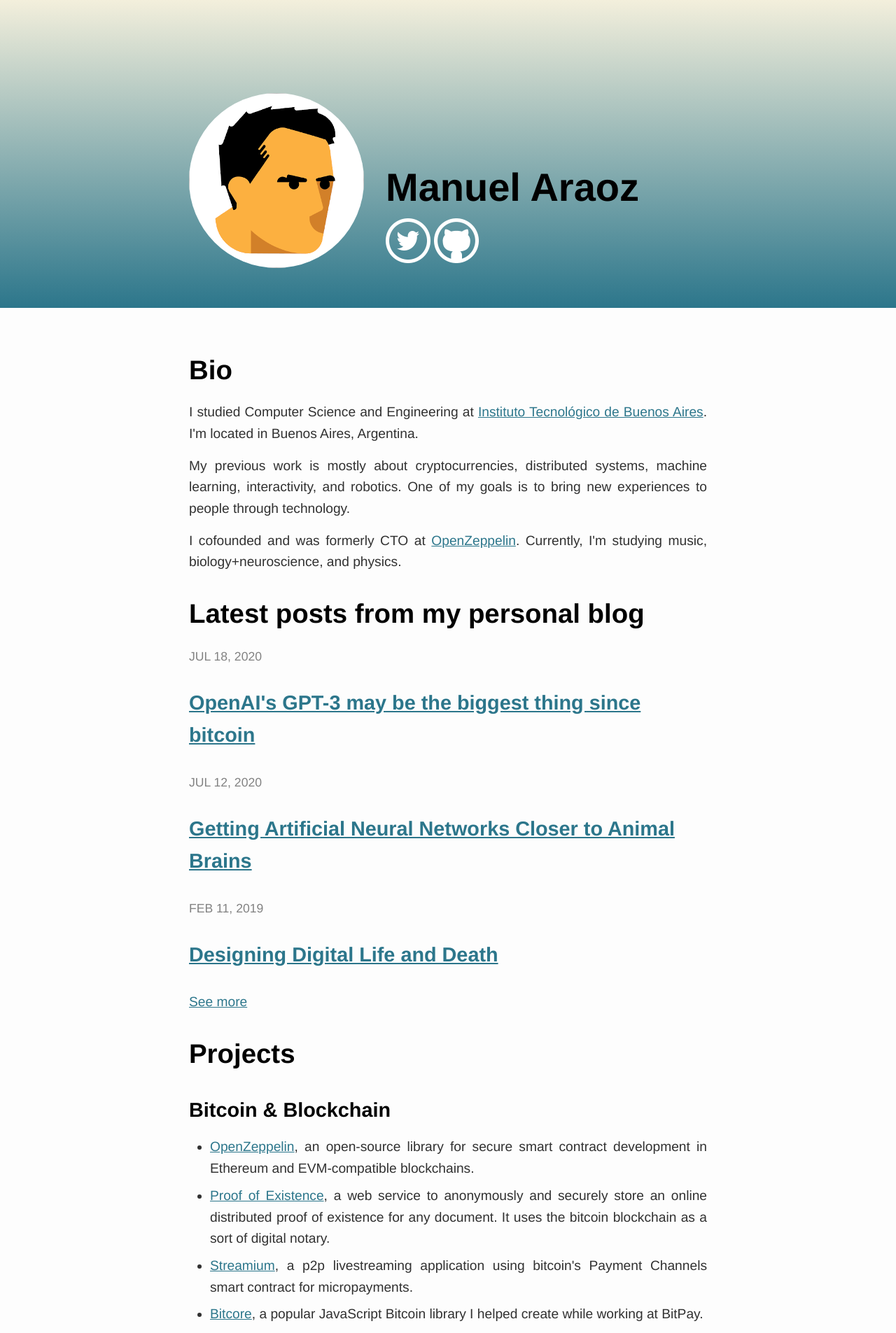
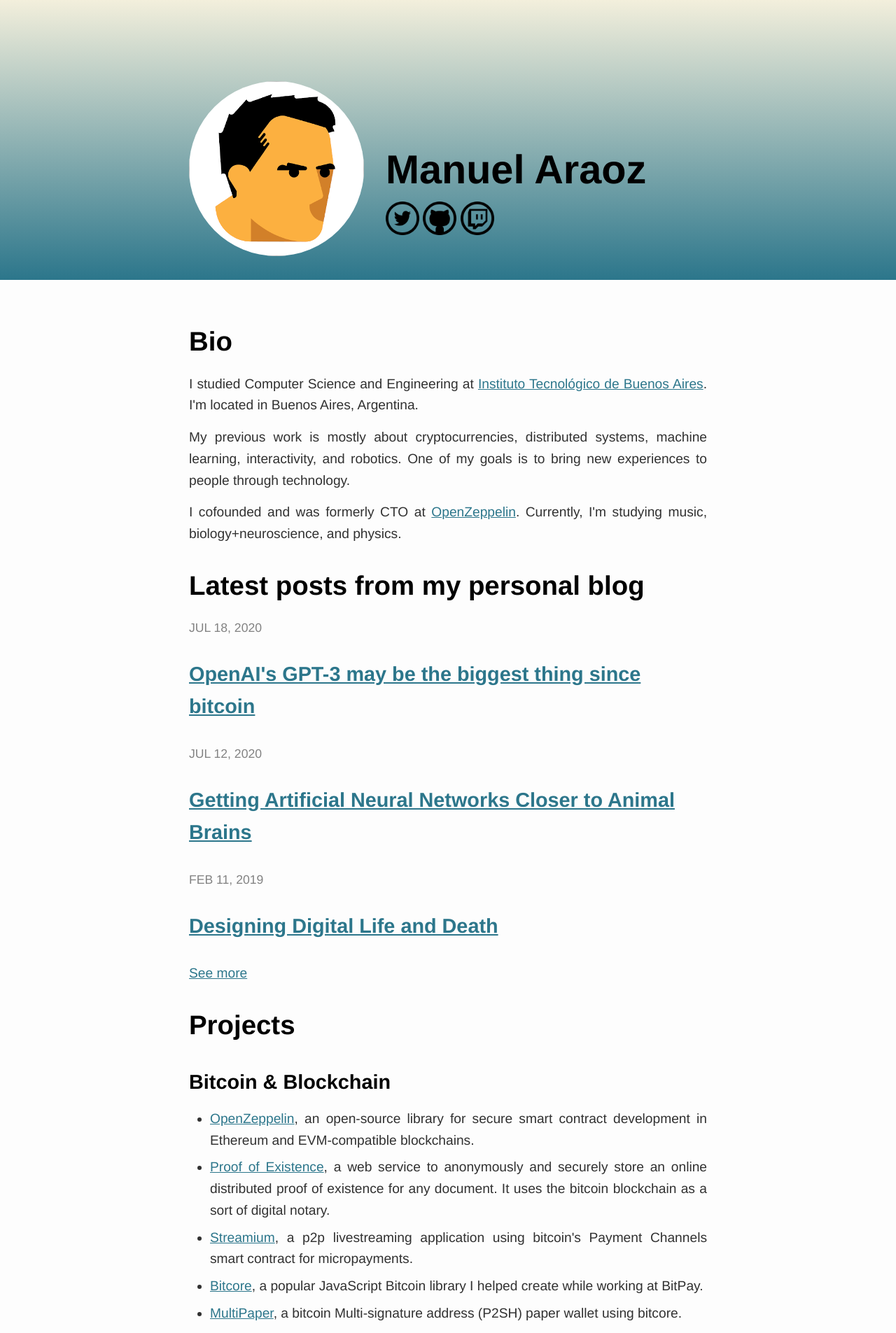
Before and after one commit to tobyornottobe/maraoz.github.io, a Jekyll site: the page built from index.html, in a window 1280 px wide. Shown: the top 1905 px of the page at 70% size. Built offline with Jekyll 4.4.1, drawn with Linux system fonts in a browser that asks for light colours.

Commit message:
responsive home header

```diff
--- a/_includes/head.html
+++ b/_includes/head.html
@@ -1,6 +1,6 @@
 <head>
     <meta charset="utf-8">
-    <meta name="viewport" content="width=device-width initial-scale=1" />
+    <meta name="viewport" content="width=device-width, initial-scale=1.0" />
     <meta http-equiv="X-UA-Compatible" content="IE=edge">
 
     <title>{% if page.title %}{{ page.title }}{% else %}{{ site.title }}{% endif %}</title>
--- a/_layouts/landing.html
+++ b/_layouts/landing.html
@@ -6,18 +6,21 @@
   <body>
 
     <div class="cover">
-      <canvas id="coverCanvas" height="100"> </canvas>
       <div class="wrapper">
-        <img width="250" height="250" class="avatar" />
+        <img class="avatar" />
         <div class="coverCard">
           <h1 class="name">Manuel Araoz</h1>
           <div style="padding-bottom: 64px;">
             <a href="https://twitter.com/maraoz" style="text-decoration:none;">
-              <img src="/img/zwitter.png" width="64" alt="ywitter"></img>
+              <img class="invert" src="/img/zwitter.png" width="48" alt="ywitter"></img>
             </a>
 
-            <a href="https://github.com/maraoz">
-              <img src="/img/github.png" width="64" alt="GitHub"></img>
+            <a href="https://github.com/maraoz" style="text-decoration:none;">
+              <img class="invert" src="/img/github.png" width="48" alt="GitHub"></img>
+            </a>
+
+            <a href="https://twitch.tv/manuelaraoz" style="text-decoration:none;">
+              <img class="invert" src="/img/twitch.png" width="48" alt="Twitch"></img>
             </a>
           </div>
         </div>
@@ -31,8 +34,6 @@
 
     {% include footer.html %}
     {% include analytics.html %}
-
-    <script src="{{ "/js/chain.js" | prepend: site.baseurl}}"></script>
   </body>
 
 </html>
--- a/_sass/_base.scss
+++ b/_sass/_base.scss
@@ -165,8 +165,6 @@
     max-width:         calc(800px - (#{$spacing-unit} * 2));
     margin-right: auto;
     margin-left: auto;
-    padding-right: $spacing-unit;
-    padding-left: $spacing-unit;
     @extend %clearfix;
 
     @include media-query($on-laptop) {
--- a/css/style-b91f6642fa2c5d9b7387ebf061d46a33ec9539cc.css
+++ b/css/style-b91f6642fa2c5d9b7387ebf061d46a33ec9539cc.css
@@ -17,7 +17,7 @@
   -o-background-size: cover;
   background-size: cover;
   width: 100%;
-  height: auto;
+  min-height: 400px;
 }
 
 .coverCard {
@@ -29,7 +29,7 @@
 }
 
 .coverCard .name {
-  font-size: 56px;
+  font-size: 3em;
   margin-bottom: 0px;
 }
 .coverCard .title {
@@ -37,12 +37,14 @@
 
 .avatar {
   border:0px solid white;
-  margin-top: -335px;
+  margin-top: 116px;
   border-radius: 1500px;
   -webkit-border-radius: 1500px;
   -moz-border-radius: 1500px;
   background: url(../img/avatar.png) no-repeat;
   background-position: top;
+  width: 250px;
+  height: 250px;
 }
 
 ul {
@@ -140,6 +142,38 @@
 }
 
 @media only screen and (max-width: 600px) {
+
+  .wrapper {
+  }
+  .cover {
+    justify-content: center;
+    align-items: center;
+    text-align: center;
+    height: auto;
+  }
+  .avatar {
+    text-align: center;
+    min-width: 250px;
+    min-height: 250px;
+    margin-top: 60px;
+  }
+
+  .coverCard {
+    display: block;
+    position: relative;
+    margin-left: 0px;
+    bottom: 0;
+    color: white;
+    font-weight: 800;
+  }
+
+  .coverCard .name {
+    text-align: center;
+    font-size: 2em;
+    display: block;
+  }
+
+
   .brains-img {
     display: block;
     max-width: 100%;
@@ -150,3 +184,15 @@
     max-width: 100%;
   }
 }
+
+
+/*Filter styles*/
+.saturate { filter: saturate(3); }
+.grayscale { filter: grayscale(100%); }
+.contrast { filter: contrast(160%); }
+.brightness { filter: brightness(0.25); }
+.blur { filter: blur(3px); }
+.invert { filter: invert(100%); }
+.sepia { filter: sepia(100%); }
+.huerotate { filter: hue-rotate(180deg); }
+.rss.opacity { filter: opacity(50%); }
--- a/index.html
+++ b/index.html
@@ -6,7 +6,7 @@
 
   <h1>Bio</h1>
   <p>
-  I studied Computer Science and Engineering at <a href="http://itba.edu.ar/en">Instituto Tecnológico de Buenos Aires</a>. I'm located in Buenos Aires, Argentina.
+  I studied Computer Science and Engineering at <a href="https://www.itba.edu.ar/?lang=en">Instituto Tecnológico de Buenos Aires</a>. I'm located in Buenos Aires, Argentina.
   </p>
   <p>
   My previous work is mostly about cryptocurrencies, distributed systems, machine learning, interactivity, and robotics. One of my goals is to bring new experiences to people through technology.
--- a/js/chain.js
+++ /dev/null
@@ -1,16 +0,0 @@
-'use strict';
-
-var c=document.getElementById("coverCanvas");
-var ctx=c.getContext("2d");
-ctx.canvas.width  = window.innerWidth;
-ctx.canvas.height = 400;
-function draw() {
-
-  ctx.beginPath();
-  ctx.lineWidth = 5;
-  ctx.fillStyle="#FF0000";
-  ctx.fill();
-  ctx.strokeStyle="black";
-  ctx.arc(100,100,25,0,2*Math.PI, 20);
-  ctx.stroke();
-}
```
Also changed, not shown: css/main-b91f6642fa2c5d9b7387ebf061d46a33ec9539cc.scss (+0 -9 lines), img/base-icon-round.png (added), img/twitch.png (added). Lines whose indentation alone changed are shown as unchanged.
